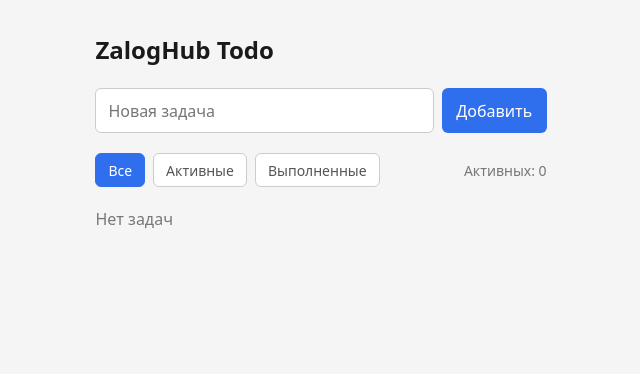
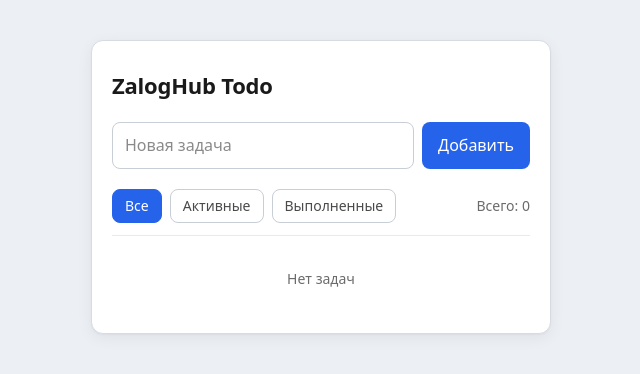
Before and after one commit to dMI-pro/zalog-hub-list, a React (Vite) app: page / in a window 1280 px wide. Shown: the top 374 px of the page, without its empty margins (319-959 px from the left). Built offline with nearby package versions, Linux system fonts and the light colour scheme.

Commit message:
fix(ui): улучшить оформление и счётчик задач по фильтру

```diff
--- a/src/App.css
+++ b/src/App.css
@@ -1,13 +1,18 @@
 .app {
-  max-width: var(--app-max-width);
-  margin: 0 auto;
-  padding: var(--space-3xl) var(--space-xl);
+  width: min(100% - 2rem, var(--app-max-width));
+  margin: var(--space-4xl) auto;
+  padding: var(--space-3xl) var(--space-2xl);
+  border: 1px solid var(--color-border-soft);
+  border-radius: var(--radius-lg);
+  background: var(--color-surface);
+  box-shadow: var(--shadow-panel);
 }
 
 .app h1 {
   margin: 0 0 var(--space-2xl);
   font-size: var(--font-size-title);
   font-weight: var(--font-weight-title);
+  letter-spacing: -0.01em;
 }
 
 .todo-form {
@@ -16,13 +21,54 @@
   margin-bottom: var(--space-2xl);
 }
 
+.todo-form input {
+  flex: 1;
+  min-width: 0;
+  padding: var(--space-md) var(--space-lg);
+  border: 1px solid var(--color-border);
+  border-radius: var(--radius-md);
+  font: inherit;
+  color: var(--color-text);
+  background: var(--color-surface);
+}
+
+.todo-form input::placeholder {
+  color: var(--color-text-subtle);
+}
+
+.todo-form input:hover {
+  border-color: var(--color-border-hover);
+}
+
+.todo-form input:focus-visible {
+  border-color: var(--color-focus);
+}
+
+.todo-form button {
+  flex-shrink: 0;
+  padding: var(--space-md) var(--space-xl);
+  border: none;
+  border-radius: var(--radius-md);
+  font: inherit;
+  font-weight: 500;
+  cursor: pointer;
+  color: var(--color-on-primary);
+  background: var(--color-primary);
+}
+
+.todo-form button:hover {
+  background: var(--color-primary-hover);
+}
+
 .todo-toolbar {
   display: flex;
   flex-wrap: wrap;
   align-items: center;
   justify-content: space-between;
-  gap: var(--space-sm);
-  margin-bottom: var(--space-2xl);
+  gap: var(--space-sm) var(--space-lg);
+  margin-bottom: var(--space-xl);
+  padding-bottom: var(--space-lg);
+  border-bottom: 1px solid var(--color-border-divider);
 }
 
 .todo-filter {
@@ -56,33 +102,14 @@
   background: var(--color-primary-hover);
 }
 
+.todo-filter__button--active:focus-visible {
+  box-shadow: var(--focus-ring);
+}
+
 .todo-count {
   margin: 0;
   font-size: var(--font-size-sm);
   color: var(--color-text-muted);
-}
-
-.todo-form input {
-  flex: 1;
-  min-width: 0;
-  padding: var(--space-md) var(--space-lg);
-  border: 1px solid var(--color-border);
-  border-radius: var(--radius-md);
-  font: inherit;
-}
-
-.todo-form button {
-  padding: var(--space-md) var(--space-xl);
-  border: none;
-  border-radius: var(--radius-md);
-  font: inherit;
-  cursor: pointer;
-  color: var(--color-on-primary);
-  background: var(--color-primary);
-}
-
-.todo-form button:hover {
-  background: var(--color-primary-hover);
 }
 
 .todo-list {
@@ -100,11 +127,25 @@
   border-bottom: 1px solid var(--color-border-divider);
 }
 
+.todo-item:last-child {
+  border-bottom: none;
+  padding-bottom: 0;
+}
+
 .todo-item__label {
   display: flex;
   align-items: flex-start;
   gap: var(--space-md);
   min-width: 0;
+  cursor: pointer;
+}
+
+.todo-item__label input {
+  margin-top: 0.2rem;
+  flex-shrink: 0;
+  width: 1rem;
+  height: 1rem;
+  accent-color: var(--color-primary);
   cursor: pointer;
 }
 
@@ -130,11 +171,40 @@
 }
 
 .todo-item__remove:hover {
-  border-color: var(--color-border);
-  background: var(--color-surface-hover);
+  border-color: var(--color-danger-border);
+  color: var(--color-danger-text);
+  background: var(--color-danger-hover);
 }
 
 .todo-empty {
-  margin: 0;
+  margin: var(--space-sm) 0 0;
+  padding: var(--space-xl) 0;
+  text-align: center;
   color: var(--color-text-muted);
+  font-size: var(--font-size-sm);
 }
+
+@media (max-width: 480px) {
+  .app {
+    width: 100%;
+    margin: 0;
+    min-height: 100vh;
+    border: none;
+    border-radius: 0;
+    box-shadow: none;
+    padding: var(--space-2xl) var(--space-xl);
+  }
+
+  .todo-form {
+    flex-direction: column;
+  }
+
+  .todo-form button {
+    width: 100%;
+  }
+
+  .todo-toolbar {
+    align-items: flex-start;
+    flex-direction: column;
+  }
+}
--- a/src/App.tsx
+++ b/src/App.tsx
@@ -22,7 +22,6 @@ function App() {
   const [filter, setFilter] = useState<TodoFilterType>('all')
 
   const filteredTodos = filterTodos(todos, filter)
-  const activeCount = todos.filter((todo) => !todo.completed).length
 
   return (
     <main className="app">
@@ -30,7 +29,7 @@ function App() {
       <TodoForm onAdd={addTodo} />
       <div className="todo-toolbar">
         <TodoFilter value={filter} onChange={setFilter} />
-        <p className="todo-count">Активных: {activeCount}</p>
+        <p className="todo-count">Всего: {filteredTodos.length}</p>
       </div>
       <TodoList
         todos={filteredTodos}
--- a/src/index.css
+++ b/src/index.css
@@ -1,33 +1,45 @@
 :root {
   --color-text: #1a1a1a;
-  --color-text-muted: #777;
-  --color-text-subtle: #888;
-  --color-text-secondary: #555;
-  --color-bg: #f5f5f5;
+  --color-text-muted: #6b6b6b;
+  --color-text-subtle: #8a8a8a;
+  --color-text-secondary: #4a4a4a;
+  --color-bg: #eceff3;
   --color-surface: #fff;
-  --color-surface-hover: #f7f7f7;
-  --color-border: #ccc;
-  --color-border-soft: #ddd;
-  --color-border-divider: #e5e5e5;
-  --color-primary: #2f6fed;
-  --color-primary-hover: #245bd0;
+  --color-surface-hover: #f3f5f7;
+  --color-border: #c8ced6;
+  --color-border-hover: #b0b8c4;
+  --color-border-soft: #d7dce3;
+  --color-border-divider: #e6e9ee;
+  --color-primary: #2563eb;
+  --color-primary-hover: #1d4ed8;
   --color-on-primary: #fff;
+  --color-focus: #2563eb;
+  --color-danger-hover: #fef2f2;
+  --color-danger-border: #f0c7c7;
+  --color-danger-text: #b42318;
 
   --space-xs: 0.35rem;
   --space-sm: 0.5rem;
-  --space-md: 0.6rem;
+  --space-md: 0.65rem;
   --space-lg: 0.75rem;
-  --space-xl: 0.9rem;
+  --space-xl: 1rem;
   --space-2xl: 1.25rem;
-  --space-3xl: 2rem;
+  --space-3xl: 1.75rem;
+  --space-4xl: 2.5rem;
 
-  --radius-md: 6px;
-  --app-max-width: 480px;
+  --radius-sm: 4px;
+  --radius-md: 8px;
+  --radius-lg: 12px;
+  --app-max-width: 460px;
   --page-min-width: 320px;
   --font-size-sm: 0.875rem;
-  --font-size-title: 1.5rem;
+  --font-size-base: 1rem;
+  --font-size-title: 1.375rem;
   --font-weight-title: 600;
   --line-height-base: 1.5;
+  --shadow-panel: 0 1px 2px rgba(16, 24, 40, 0.04), 0 4px 16px rgba(16, 24, 40, 0.06);
+  --focus-ring: 0 0 0 3px rgba(37, 99, 235, 0.25);
+  --transition-fast: 0.15s ease;
 }
 
 *,
@@ -41,6 +53,7 @@ body {
   min-width: var(--page-min-width);
   min-height: 100vh;
   font-family: system-ui, -apple-system, BlinkMacSystemFont, 'Segoe UI', sans-serif;
+  font-size: var(--font-size-base);
   line-height: var(--line-height-base);
   color: var(--color-text);
   background-color: var(--color-bg);
@@ -49,3 +62,18 @@ body {
 #root {
   min-height: 100vh;
 }
+
+button,
+input {
+  transition:
+    background-color var(--transition-fast),
+    border-color var(--transition-fast),
+    color var(--transition-fast),
+    box-shadow var(--transition-fast);
+}
+
+button:focus-visible,
+input:focus-visible {
+  outline: none;
+  box-shadow: var(--focus-ring);
+}
```
